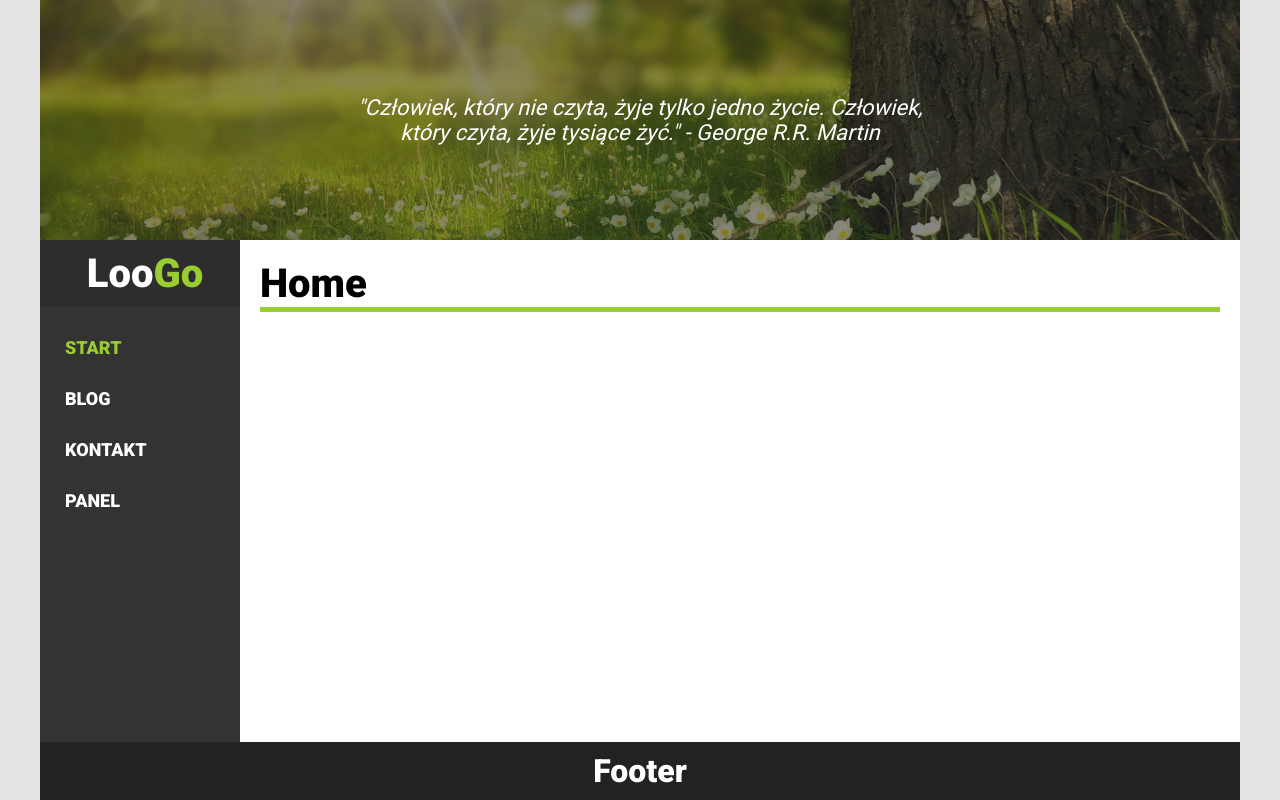
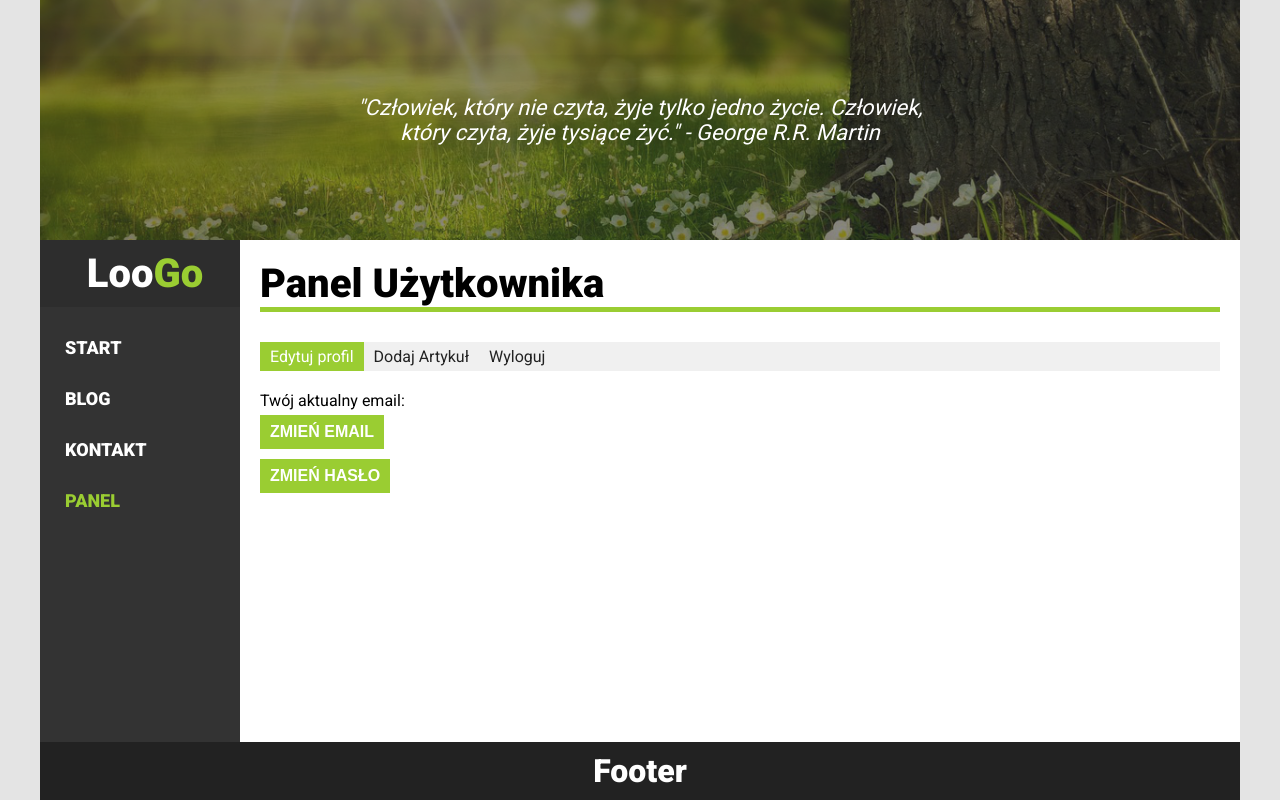
Before and after one commit to SojkaTomasz/blog-react, a React (Create React App) app: page /panel-uzytkownika/ustawienia in a window 1280 px wide. Before the commit this address led to /. Built offline with nearby package versions, Linux system fonts and the light colour scheme; no server answers; sample sign-in values are in the browser's storage.

Commit message:
development-user-panel: adding pagination to the user panel

```diff
--- a/src/layouts/Navigation.js
+++ b/src/layouts/Navigation.js
@@ -59,7 +59,7 @@ function Navigation() {
 					</NavLink>
 				</li>
 				{isLogged.isLogged || (
-					<li>
+					<li className='li-nav'>
 						<NavLink
 							onClick={() => setActiveNav(false)}
 							className='link-nav'
--- a/src/layouts/Page.js
+++ b/src/layouts/Page.js
@@ -5,7 +5,7 @@ import Blog from "../pages/Blog"
 import Article from "../pages/Article"
 import Contact from "../pages/Contact"
 import Login from "../pages/Login"
-import UserPanel from "../pages/UserPanel"
+import UserPanel from "../pages/UserPanel/UserPanel"
 import Registration from "../pages/Registration"
 import ErrorPage from "../pages/ErrorPage"
 
@@ -18,7 +18,7 @@ function Page() {
 			<Route path='/kontakt' element={<Contact />} />
 			<Route path='/login' element={<Login />} />
 			{!LoginContext._currentValue.isLogged || (
-				<Route path='/panel-uzytkownika' element={<UserPanel />} />
+				<Route path='/panel-uzytkownika/*' element={<UserPanel />} />
 			)}
 			<Route path='/rejestracja' element={<Registration />} />
 			<Route path='*' element={<ErrorPage />} />
--- /dev/null
+++ b/src/pages/UserPanel/AddArticle.js
@@ -0,0 +1,7 @@
+function AddArticle() {
+   return ( <div>
+      AddArticle
+   </div> );
+}
+
+export default AddArticle;
--- a/src/pages/UserPanel.js
+++ b/src/pages/UserPanel/Settings.js
@@ -1,15 +1,15 @@
+import { useContext, useEffect, useReducer } from "react"
 import { useNavigate } from "react-router-dom"
-import { useContext, useEffect, useReducer, useState } from "react"
-import { initialState, reducer } from "../reducer/reducerForm"
-import { reg, specialChars } from "../UI/validation"
-import LoginContext from "../context/loginContext"
+import { initialState, reducer } from "../../reducer/reducerForm"
+import { reg, specialChars } from "../../UI/validation"
+import LoginContext from "../../context/loginContext"
 import axios from "axios"
-import "../styles/userPanel.css"
+import "../../styles/userPanel.css"
 
 const FIREBASE_API_KEY = process.env.REACT_APP_FIREBASE_API_KEY
 const HTTPS_URL = `https://identitytoolkit.googleapis.com/v1/accounts:update?key=${FIREBASE_API_KEY}`
 
-function UserPanel() {
+function Settings() {
 	const [state, dispatch] = useReducer(reducer, initialState)
 	const loginContext = useContext(LoginContext)
 	const navigate = useNavigate()
@@ -44,6 +44,11 @@ function UserPanel() {
 				type: "errorEmail",
 				errorEmail: "Email musi być inny niż poprzedni!",
 			})
+		} else if (loginContext.dateUser.localId === "e5w3K8ycToest1wCZVMePNOjMfv1") {
+			dispatch({
+				type: "errorEmail",
+				errorEmail: "TO KONTO NIE MA MOŻLIWOŚCI ZMIAN!",
+			})
 		} else {
 			dispatch({ type: "errorEmail", errorEmail: "" })
 			dispatch({ type: "emailToggle", emailToggle: true })
@@ -70,6 +75,11 @@ function UserPanel() {
 			dispatch({
 				type: "errorPassword",
 				errorPassword: "Hasło musi posiadać chociaż jeden znak specjalny",
+			})
+		} else if (loginContext.dateUser.localId === "e5w3K8ycToest1wCZVMePNOjMfv1") {
+			dispatch({
+				type: "errorPassword",
+				errorPassword: "TO KONTO NIE MA MOŻLIWOŚCI ZMIAN!",
 			})
 		} else {
 			dispatch({ type: "errorPassword", errorPassword: "" })
@@ -140,7 +150,7 @@ function UserPanel() {
 						idToken: res.data.idToken,
 						userId: res.data.localId,
 					})
-					navigate("/panel-uzytkownika")
+					navigate("/panel-uzytkownika/settings")
 				} catch (ex) {
 					if (ex.response.data.error.message) {
 						dispatch({
@@ -154,12 +164,6 @@ function UserPanel() {
 		}
 		fetchData()
 	}, [emailToggle, passwordToggle, repeatPasswordToggle])
-
-	const handleLogin = e => {
-		e.preventDefault()
-		loginContext.logout()
-		navigate("/login")
-	}
 
 	const clickChange = e => {
 		e.preventDefault()
@@ -180,16 +184,16 @@ function UserPanel() {
 	}
 
 	return (
-		<div>
-			<h1 className='title-section'>Panel Użytkownika</h1>
-			<form className='box-form-user-panel' action=''>
-				<span>Aktualny email: {loginContext.dateUser.email} </span>
+		<form className='box-settings' action=''>
+			<span>
+				Twój aktualny email: <strong>{loginContext.dateUser.email}</strong>{" "}
+			</span>
 			<br />
-				<span className='success-user-panel'>{changeEmailSuccess}</span>
-				<div className='box-user-panel'>
+			<span className='success-settings'>{changeEmailSuccess}</span>
+			<div className='box-settings'>
 				{changeEmailToggle ? (
 					<>
-							<label className='label' htmlFor='email'></label>
+						<label className='label-settings' htmlFor='email'></label>
 						<input
 							id='email'
 							className='form-input'
@@ -199,27 +203,27 @@ function UserPanel() {
 							onChange={e => dispatch({ type: "email", email: e.target.value })}
 						/>
 						<input
-								className='btn-form btn-user-panel'
+							className='btn-form btn-settings'
 							onClick={handleValidateEmail}
 							type='submit'
 							value='Zmień'
 						/>
-							<button className='btn-form btn-user-panel' id='email' onClick={clickChange}>
+						<button className='btn-form btn-settings' id='email' onClick={clickChange}>
 							Anuluj
 						</button>
-							{!errorEmail || <p className='form-error error-user-panel'>{errorEmail}</p>}
+						{!errorEmail || <p className='form-error error-settings'>{errorEmail}</p>}
 					</>
 				) : (
-						<button className='btn-form btn-user-panel' id='email' onClick={clickChange}>
+					<button className='btn-form btn-settings' id='email' onClick={clickChange}>
 						Zmień email
 					</button>
 				)}
 			</div>
-				<span className='success-user-panel'>{changePasswordSuccess}</span>
-				<div className='box-user-panel'>
+			<span className='success-settings'>{changePasswordSuccess}</span>
+			<div className='box-settings'>
 				{changePasswordToggle ? (
 					<>
-							<label className='label' htmlFor='password'>
+						<label className='label-settings' htmlFor='password'>
 							Hasło{" "}
 						</label>
 						<input
@@ -229,10 +233,8 @@ function UserPanel() {
 							value={password}
 							onChange={e => dispatch({ type: "password", password: e.target.value })}
 						/>
-							{!errorPassword || (
-								<p className='form-error error-user-panel'>{errorPassword}</p>
-							)}
-							<label className='label' htmlFor='repeatPassword'>
+						{!errorPassword || <p className='form-error error-settings'>{errorPassword}</p>}
+						<label className='label-settings' htmlFor='repeatPassword'>
 							Powtórz Hasło{" "}
 						</label>
 						<input
@@ -245,31 +247,26 @@ function UserPanel() {
 							}
 						/>
 						<input
-								className='btn-form btn-user-panel'
+							className='btn-form btn-settings'
 							onClick={handleValidatePassword}
 							type='submit'
 							value='Zmień'
 						/>
-							<button className='btn-form btn-user-panel' id='password' onClick={clickChange}>
+						<button className='btn-form btn-settings' id='password' onClick={clickChange}>
 							Anuluj
 						</button>
 						{!errorRepeatPassword || (
-								<p className='form-error error-user-panel'>{errorRepeatPassword}</p>
+							<p className='form-error error-settings'>{errorRepeatPassword}</p>
 						)}
 					</>
 				) : (
-						<button className='btn-form btn-user-panel' id='password' onClick={clickChange}>
+					<button className='btn-form btn-settings' id='password' onClick={clickChange}>
 						Zmień hasło
 					</button>
 				)}
 			</div>
 		</form>
-			<br />
-			<button className='btn-form' onClick={handleLogin}>
-				Wyloguj
-			</button>
-		</div>
 	)
 }
 
-export default UserPanel
+export default Settings
--- /dev/null
+++ b/src/pages/UserPanel/UserPanel.js
@@ -0,0 +1,58 @@
+import { useContext, useEffect } from "react"
+import { Route, Routes, useNavigate, NavLink } from "react-router-dom"
+import LoginContext from "../../context/loginContext"
+import Settings from "./Settings"
+import AddArticle from "./AddArticle"
+import "../../styles/userPanel.css"
+
+function UserPanel() {
+	const loginContext = useContext(LoginContext)
+	const navigate = useNavigate()
+
+	const handleLogin = e => {
+		e.preventDefault()
+		loginContext.logout()
+		navigate("/login")
+	}
+
+	useEffect(() => navigate("/panel-uzytkownika/ustawienia"), [])
+
+	return (
+		<div>
+			<h1 className='title-section'>Panel Użytkownika</h1>
+			<ul className='box-pagination-user-panel'>
+				<li className='items-link-user-panel'>
+					<NavLink
+						className={({ isActive }) =>
+							isActive ? "active-link-user-panel link-user-panel" : "link-user-panel"
+						}
+						to='ustawienia'
+					>
+						Edytuj profil
+					</NavLink>
+				</li>
+				<li className='items-link-user-panel'>
+					<NavLink
+						className={({ isActive }) =>
+							isActive ? "active-link-user-panel link-user-panel" : "link-user-panel"
+						}
+						to='dodaj-artykul'
+					>
+						Dodaj Artykuł
+					</NavLink>
+				</li>
+				<li className='items-link-user-panel'>
+					<a className='link-user-panel' onClick={handleLogin}>
+						Wyloguj
+					</a>
+				</li>
+			</ul>
+			<Routes>
+				<Route path='ustawienia' element={<Settings />} />
+				<Route path='dodaj-artykul' element={<AddArticle />} />
+			</Routes>
+		</div>
+	)
+}
+
+export default UserPanel
--- a/src/styles/userPanel.css
+++ b/src/styles/userPanel.css
@@ -1,26 +1,55 @@
-.box-form-user-panel {
-
-
+.box-pagination-user-panel {
+	margin-bottom: 20px;
+	background-color: #f0f0f0;
+	padding: 5px 0;
 }
 
-.box-user-panel {
-
+.items-link-user-panel {
+	display: inline;
 }
 
-.btn-user-panel {
+.link-user-panel {
+	text-decoration: none;
+	color: #222;
+	padding: 5px 10px;
+	background-color: #f0f0f0;
+	cursor: pointer;
+}
+
+.link-user-panel:hover {
+	background-color: yellowgreen;
+	color: white;
+}
+
+.active-link-user-panel {
+	background-color: yellowgreen;
+	color: white;
+}
+
+.box-form-user-panel {
+}
+
+/* Settings */
+
+.box-settings {
+}
+
+.btn-settings {
 	display: inline;
 	font-size: 16px;
 }
 
-.label{
-   display: block;
+.label-settings {
+	display: block;
 }
 
-.error-user-panel{
+.error-settings {
 	text-align: left;
 }
 
-.success-user-panel{
+.success-settings {
 	font-weight: bold;
 	color: yellowgreen;
 }
+
+/* AddArticle */
```
Also changed, not shown: 1 other file (tests, documents, lock files or other folders). Lines whose indentation alone changed are shown as unchanged.
